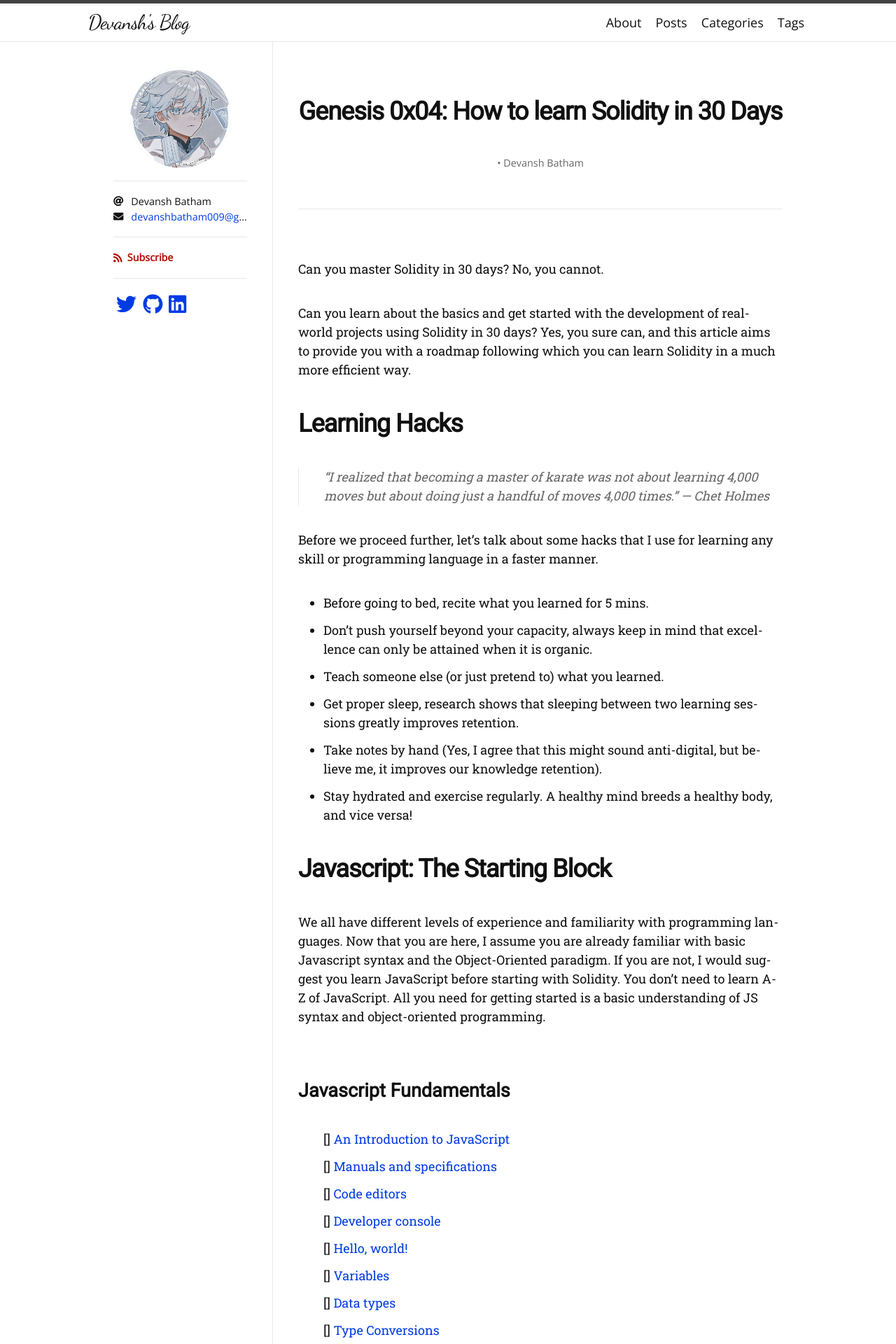
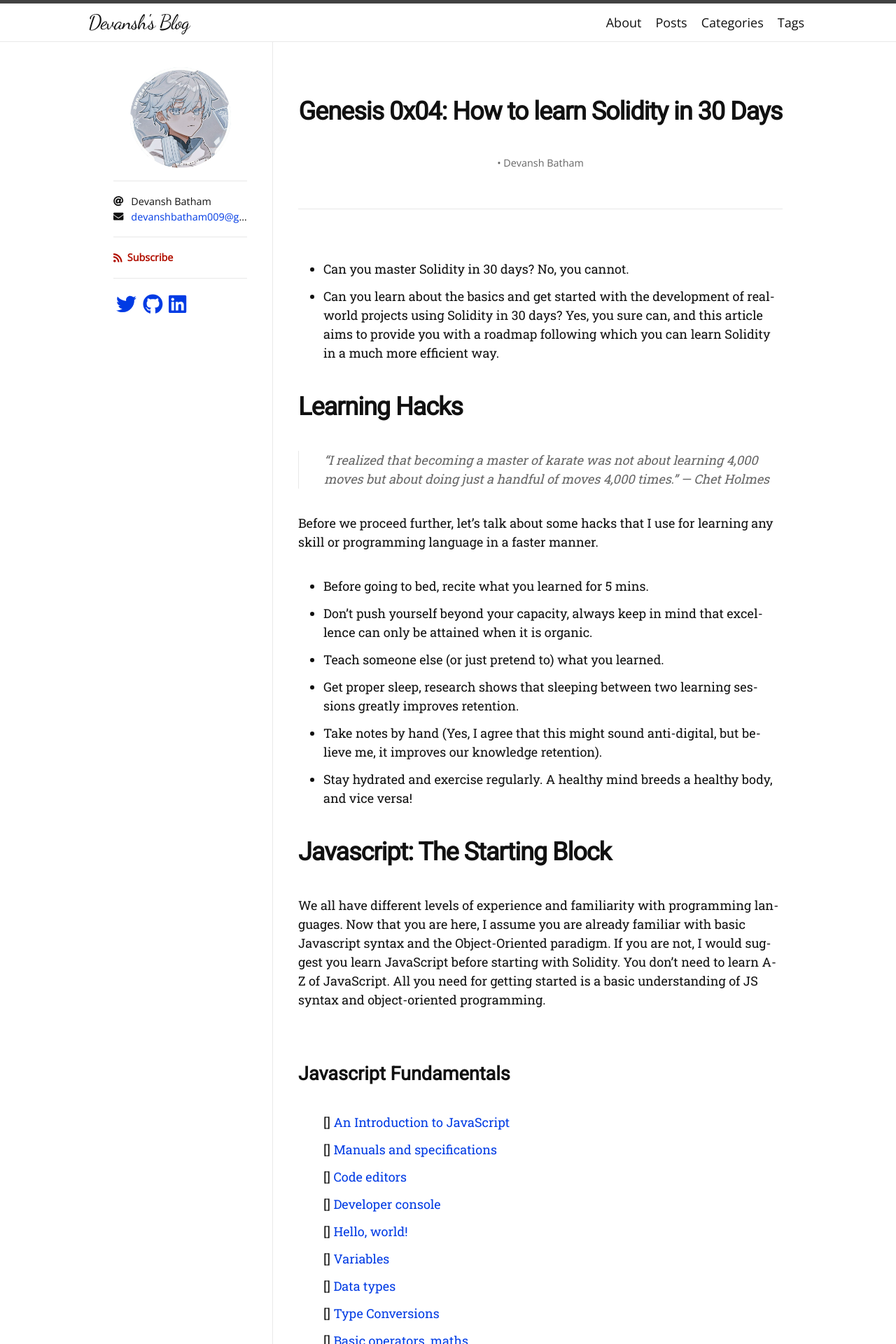
Before and after one commit to devanshbatham/devanshbatham.github.io, a Jekyll site: the page built from drafts/draft.md, in a window 1280 px wide. Shown: the top 1920 px of the page at 70% size. Built offline with Jekyll 4.4.1, drawn with Linux system fonts in a browser that asks for light colours; nearby versions of some CDN libraries; some web fonts are replaced.

```diff
--- a/drafts/draft.md
+++ b/drafts/draft.md
@@ -9,9 +9,9 @@ author:
 ---
 
 
-Can you master Solidity in 30 days? No, you cannot.
+- Can you master Solidity in 30 days? No, you cannot.
 
-Can you learn about the basics and get started with the development of real-world projects using Solidity in 30 days? Yes, you sure can, and this article aims to provide you with a roadmap following which you can learn Solidity in a much more efficient way.
+- Can you learn about the basics and get started with the development of real-world projects using Solidity in 30 days? Yes, you sure can, and this article aims to provide you with a roadmap following which you can learn Solidity in a much more efficient way.
 
 
 # Learning Hacks
```
